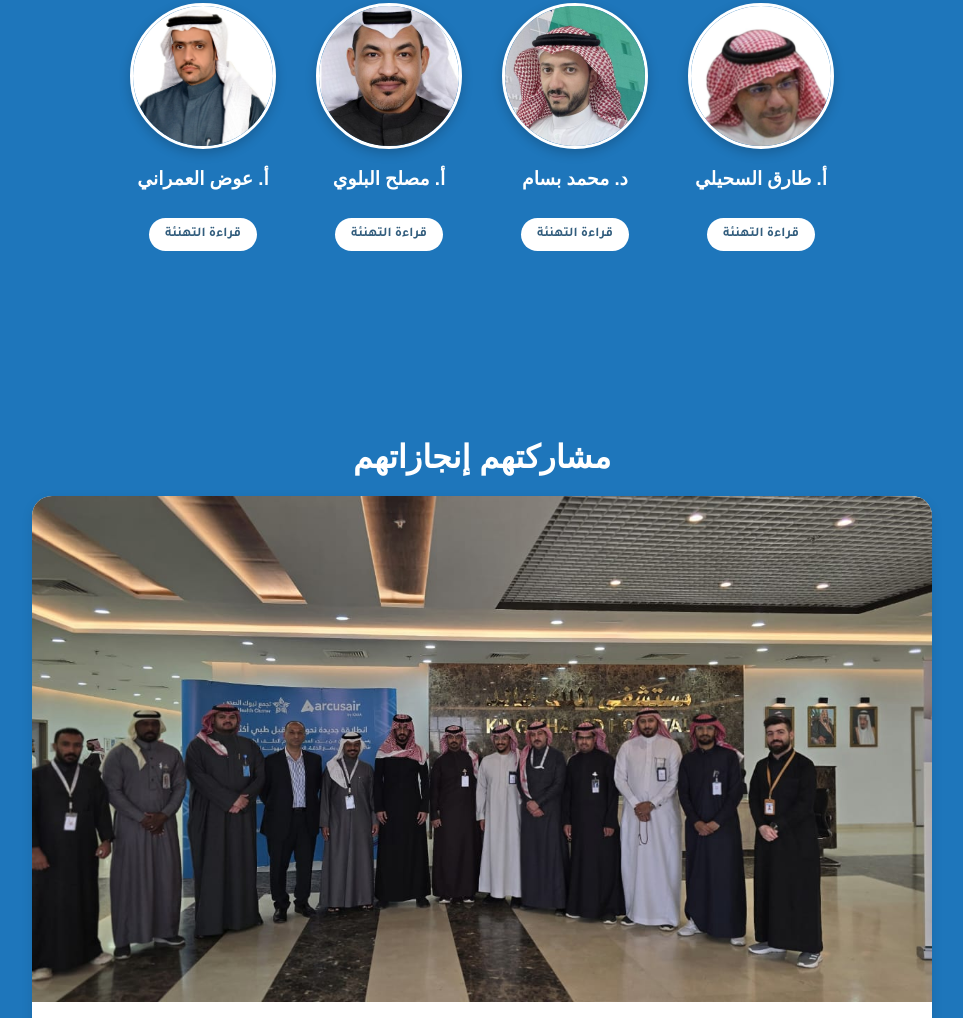
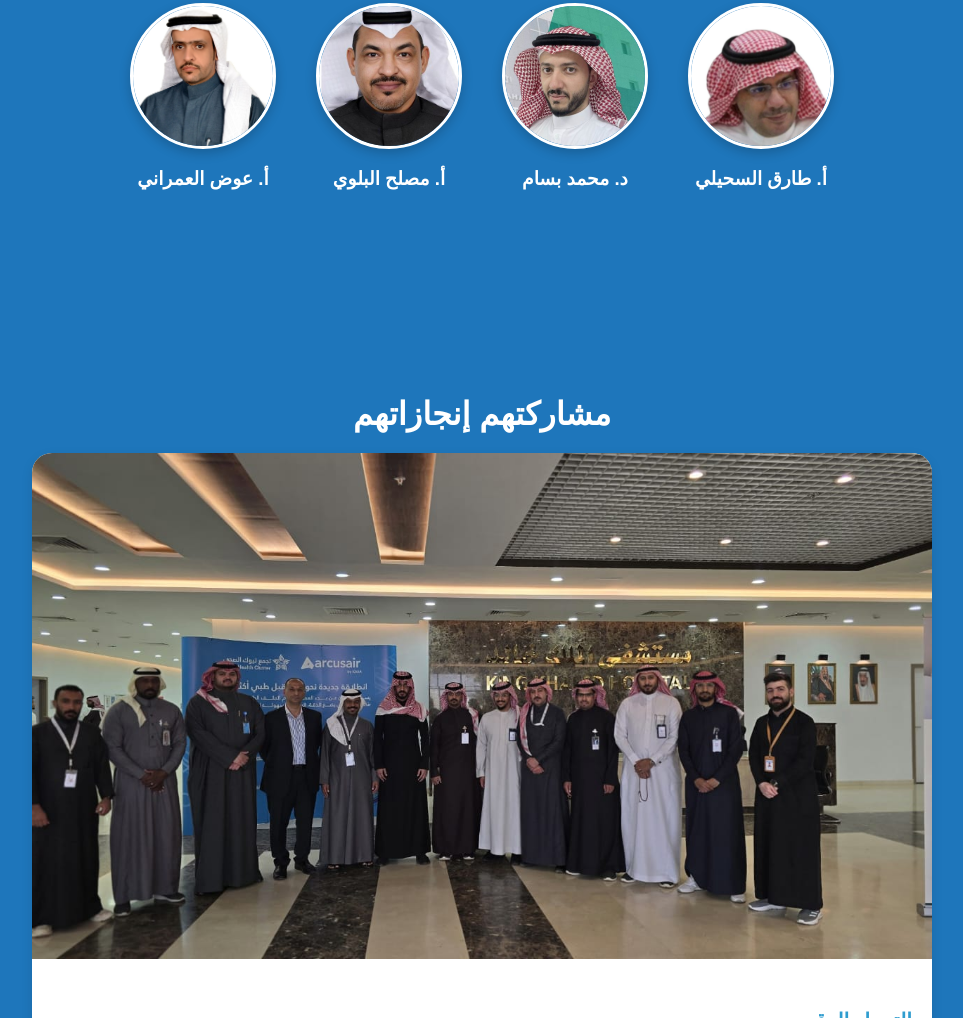
Before and after one commit to iirawv/Tabuk-Health-Cluster, a plain HTML site: page index.html in a window 1280 px wide. Shown: the part 1887-2905 px from the top of the page, without its empty margins (158-1121 px from the left). Drawn offline with nearby package versions, Linux system fonts and the light colour scheme.

Commit message:
Update index.html

```diff
--- a/index.html
+++ b/index.html
@@ -149,28 +149,24 @@
       <div style="text-align: center;">
         <img src="طارق المدير.jpg" alt="أ. طارق السحيلي" style="width: 140px; height: 140px; border-radius: 50%; object-fit: cover; border: 3px solid white; box-shadow: 0 4px 12px rgba(0,0,0,0.2);">
         <h3 style="color: white; margin-top: 15px;">أ. طارق السحيلي</h3>
-        <button onclick="showMessage('message1')" class="greeting-btn">قراءة التهنئة</button>
       </div>
 
       <!-- بطاقة محمد -->
       <div style="text-align: center;">
         <img src="محمد بسام.jpg" alt="د. محمد بسام" style="width: 140px; height: 140px; border-radius: 50%; object-fit: cover; border: 3px solid white; box-shadow: 0 4px 12px rgba(0,0,0,0.2);">
         <h3 style="color: white; margin-top: 15px;">د. محمد بسام</h3>
-        <button onclick="showMessage('message2')" class="greeting-btn">قراءة التهنئة</button>
       </div>
 
       <!-- بطاقة مصلح -->
       <div style="text-align: center;">
         <img src="مصلح.jpg" alt="أ. مصلح البلوي" style="width: 140px; height: 140px; border-radius: 50%; object-fit: cover; border: 3px solid white; box-shadow: 0 4px 12px rgba(0,0,0,0.2);">
         <h3 style="color: white; margin-top: 15px;">أ. مصلح البلوي</h3>
-        <button onclick="showMessage('message3')" class="greeting-btn">قراءة التهنئة</button>
       </div>
 
       <!-- بطاقة عوض -->
       <div style="text-align: center;">
         <img src="عوص العمراني.jpg" alt="أ. عوض العمراني" style="width: 140px; height: 140px; border-radius: 50%; object-fit: cover; border: 3px solid white; box-shadow: 0 4px 12px rgba(0,0,0,0.2);">
         <h3 style="color: white; margin-top: 15px;">أ. عوض العمراني</h3>
-        <button onclick="showMessage('message4')" class="greeting-btn">قراءة التهنئة</button>
       </div>
 
     </div>
```
